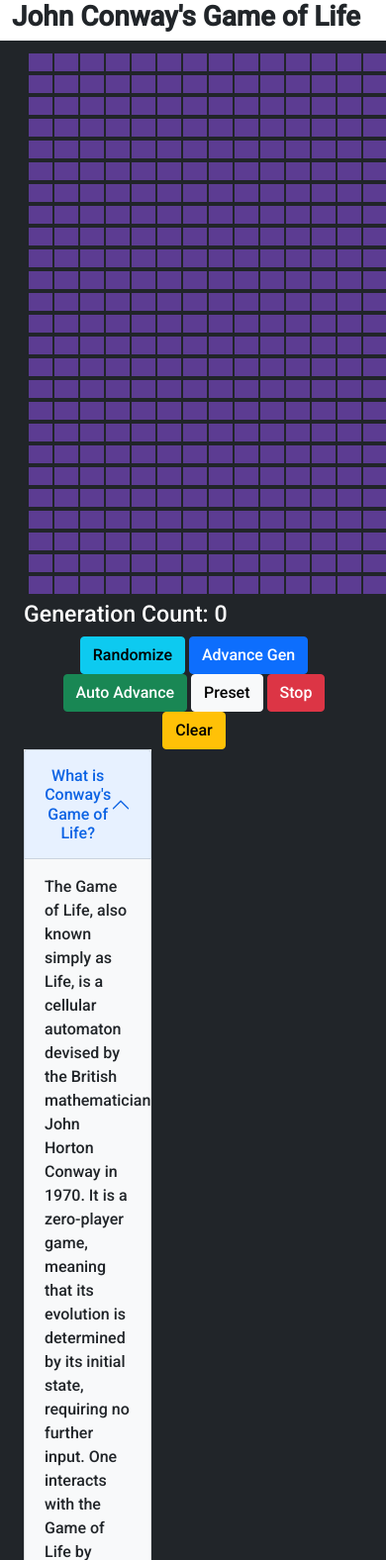
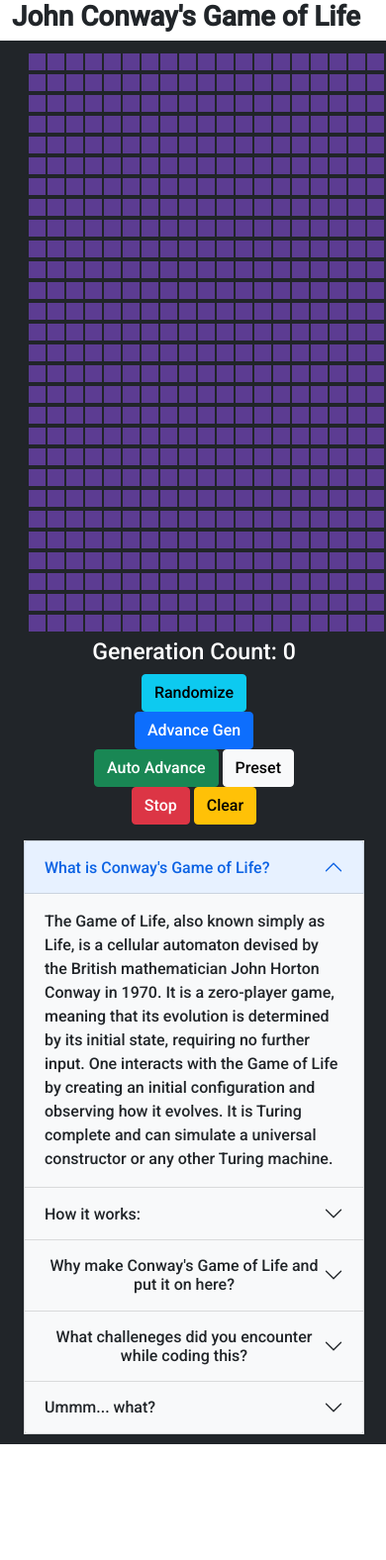
Before and after one commit to djkarr/django_project, a Django app: page /gameoflife/ in a window 390 px wide; the page is wider, and only the part inside the window is pictured. Shown: the part 56-1632 px from the top of that part at 99% size. After the commit the page ends 1515 px from the top of that part, so only its background shows below. Run offline with Django 3.2, Linux system fonts and the light colour scheme; parts of the project's set-up code (start-up, migrations or seed data) failed here and were passed over.

Commit message:
Fixed square pixel issue. Improved responsive.

```diff
--- a/daniels_django_laboratory/settings.py
+++ b/daniels_django_laboratory/settings.py
@@ -25,7 +25,7 @@ SECRET_KEY = 'v)c%s83(*ro1o3)zdcv6h*e^2p^d(%dw#qx%48wrh(s)d8v4$('
 # SECURITY WARNING: don't run with debug turned on in production!
 DEBUG = True
 
-ALLOWED_HOSTS = []
+ALLOWED_HOSTS = ["djkarr.pythonanywhere.com","localhost"]
 
 
 # Application definition
@@ -119,7 +119,7 @@ USE_TZ = True
 
 # Static files (CSS, JavaScript, Images)
 # https://docs.djangoproject.com/en/3.1/howto/static-files/
-
+STATIC_ROOT = Path.joinpath(BASE_DIR, 'dashboard/static')
 STATIC_URL = '/static/'
 
 MEDIA_ROOT = Path.joinpath(BASE_DIR, 'media')
--- a/dashboard/static/dashboard/base.css
+++ b/dashboard/static/dashboard/base.css
@@ -1,5 +1,5 @@
 :root {
-    --cellSize: 18px;
+    --cellSize: 17px;
     --neonGreen: #31e981;
 }
 
@@ -12,12 +12,15 @@ body {
     } */
 
 .square {
+    padding: 0;
     width: var(--cellSize) !important;
     height: var(--cellSize) !important;
     background-color: #5c3c92;
     margin: 1px;
     max-width: var(--cellSize);
     max-height: var(--cellSize);
+    min-width: var(--cellSize);
+    min-height: var(--cellSize);
     overflow: hidden;
 }
 
--- a/dashboard/static/dashboard/game_of_life.js
+++ b/dashboard/static/dashboard/game_of_life.js
@@ -1,9 +1,9 @@
 // ---------------------- Global Variables -----------------------------------
 // How many rows
-const Y = 25;
+const Y = 28;
 
 // How many columns
-const X = 40;
+const X = 56;
 
 // Three dimensional array tracking every cell
 // Alive/dead represented by a bool at index cells[i][ii][0]
--- a/dashboard/templates/dashboard/home.html
+++ b/dashboard/templates/dashboard/home.html
@@ -3,8 +3,8 @@
 {% load static %}
 <div class="container text-center">
     <h1 class="fw-bold">Daniel Karr</h1>
-    <a href="{% static 'dashboard/DKResume.pdf' %}" target="_blank"><button id="resume_button" class="btn btn-primary fw-bold">Resume</button></a>
-    <a href="{% static 'dashboard/coverLetter.pdf' %}" target="_blank"><button id="cover_letter_button" class="btn btn-primary fw-bold">Cover Letter</button></a>
+    <a href="{% static 'dashboard/DKResume.pdf' %}" target="_blank"><button id="resume_button" class="btn btn-primary fw-bold">Résumé</button></a>
+    {% comment %} <a href="{% static 'dashboard/coverLetter.pdf' %}" target="_blank"><button id="cover_letter_button" class="btn btn-primary fw-bold">Cover Letter</button></a> {% endcomment %}
 </div>
 <br><br>
 
--- a/game_of_life/templates/game_of_life/gol.html
+++ b/game_of_life/templates/game_of_life/gol.html
@@ -12,10 +12,11 @@
     <div class="row">
         <div class="col">
             <div id="gol" class="flex-nowrap w-100"></div>
-            <div class="text-white">
-                <h3 id="genCounter">Generation Count: 0</h3>
-            </div>
-            <div class="container text-white align-items-center text-center">
+
+            <div class="container text-white ml-0 mb-3 text-center flex-nowrap w-75">
+                <div class="text-white">
+                    <h3 id="genCounter">Generation Count: 0</h3>
+                </div>
                 <button class="btn btn-info center" id="randomize_button">Randomize</button>
                 <button class="btn btn-primary center" id="advance_generation_button">Advance Gen</button>
                 <button class="btn btn-success center" id="auto_advance_button">Auto Advance</button>
@@ -25,7 +26,7 @@
             </div>
         </div>
 
-        <div class="col-5">
+        <div class="col ml-0">
             <div class="accordion text-dark bg-light" id="accordionExample">
                 <div class="accordion-item">
                     <h2 class="accordion-header text-info" id="headingOne">
```
